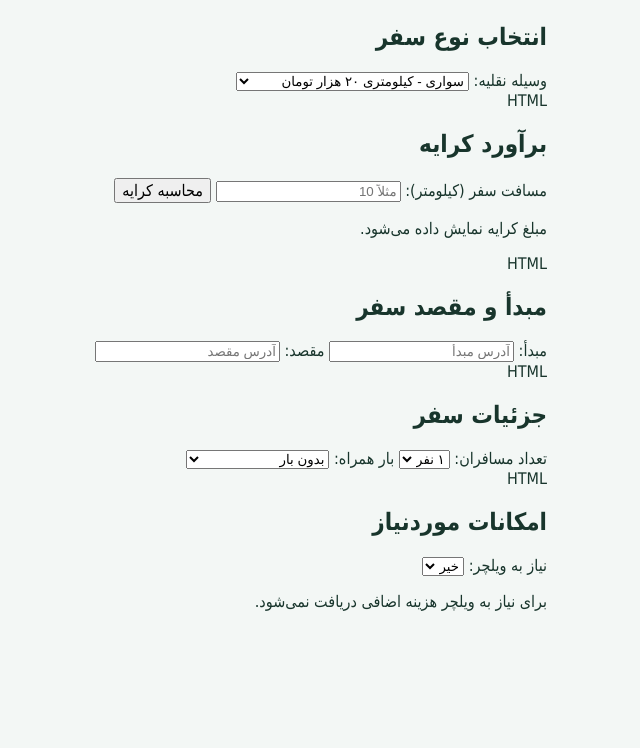
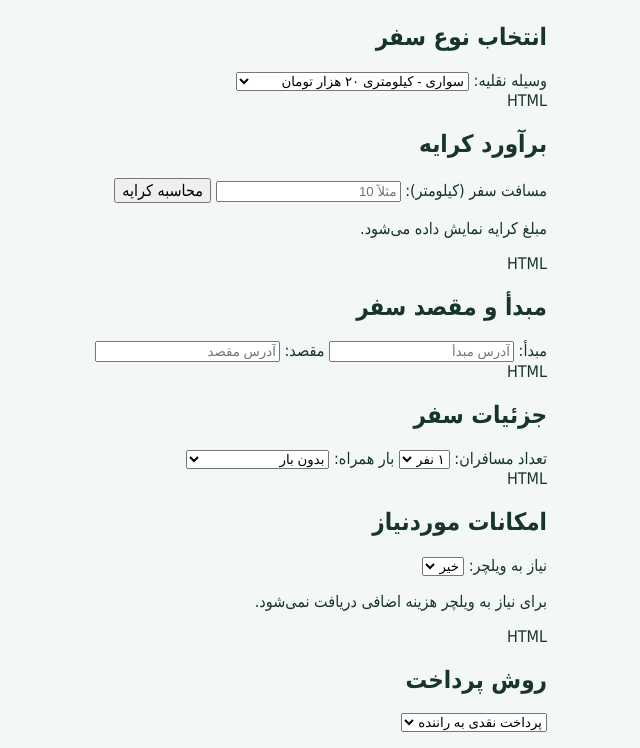
Before and after one commit to mehdimoradiazad7-svg/safar-ro, a plain HTML site: page index.html in a window 1280 px wide. Shown: the part 510-1258 px from the top of the page, without its empty margins (377-1017 px from the left). Before the commit the page ends 1153 px from the top, so only its background shows below. Drawn offline with Linux system fonts and the light colour scheme.

Commit message:
Update index.html

```diff
--- a/index.html
+++ b/index.html
@@ -106,6 +106,15 @@ document.getElementById('fareResult').textContent='کرایه تقریبی: '+(d
 </select>
 <p>برای نیاز به ویلچر هزینه اضافی دریافت نمی‌شود.</p>
 </section>
+  HTML
+<section>
+<h2>روش پرداخت</h2>
+<select id="payment">
+<option value="cash">پرداخت نقدی به راننده</option>
+<option value="online">پرداخت آنلاین</option>
+<option value="wallet">پرداخت از کیف پول</option>
+</select>
+</section>
 </main>
 </body>
 </html>
```
